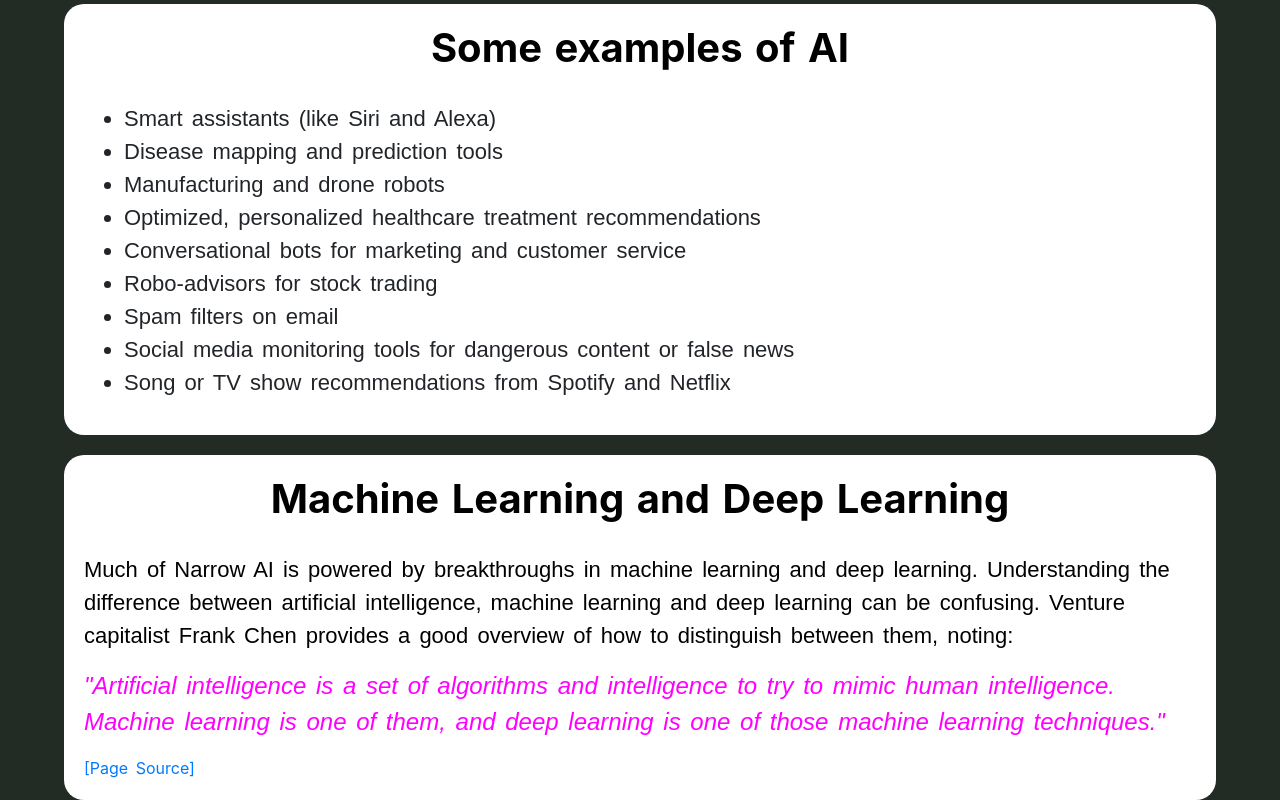
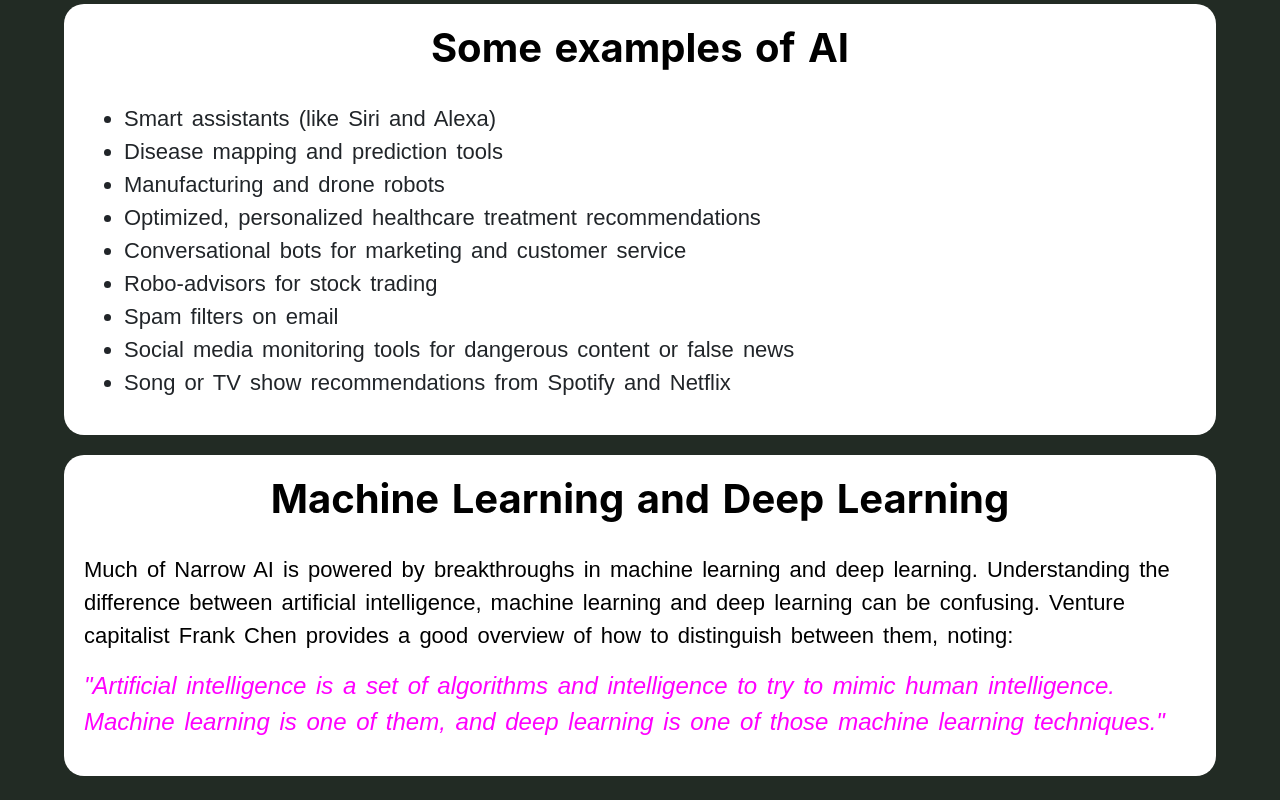
Before and after one commit to ChaitanyaAgarwal97/emerging-technology, a plain HTML site: page ai.html in a window 1280 px wide. Shown: the part 1693-2493 px from the top of the page. After the commit the page ends 2469 px from the top, so only its background shows below. Drawn offline with nearby package versions, Linux system fonts and the light colour scheme.

Commit message:
Unnecessary hyperlinks removed.

```diff
--- a/ai.html
+++ b/ai.html
@@ -118,7 +118,6 @@
 				mimic human intelligence. Machine learning is one of them, and deep learning
 				is one of those machine learning techniques."
 			</p>
-			<a href='https://builtin.com/artificial-intelligence'>[Page Source]<a>
 		</div>
 
 	</body>
```
